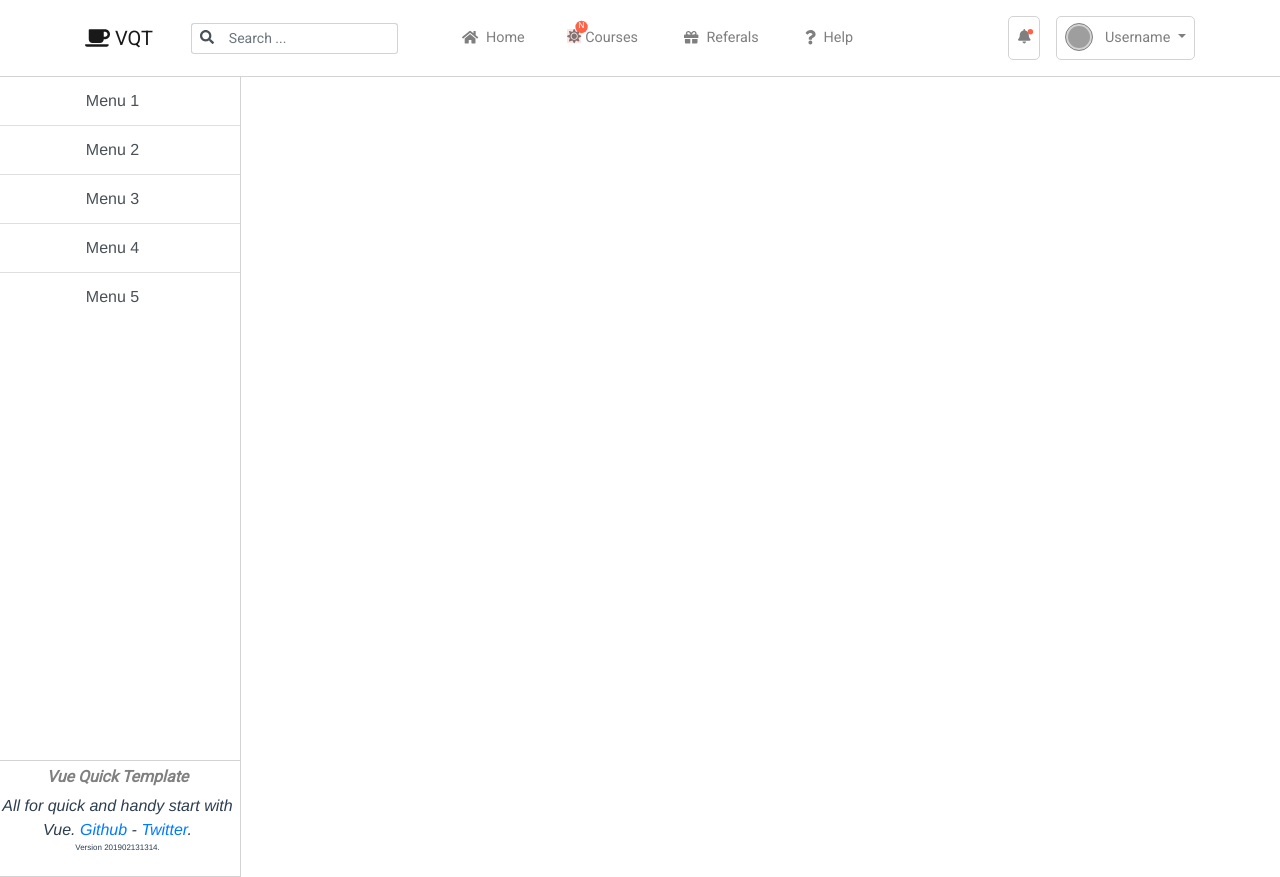
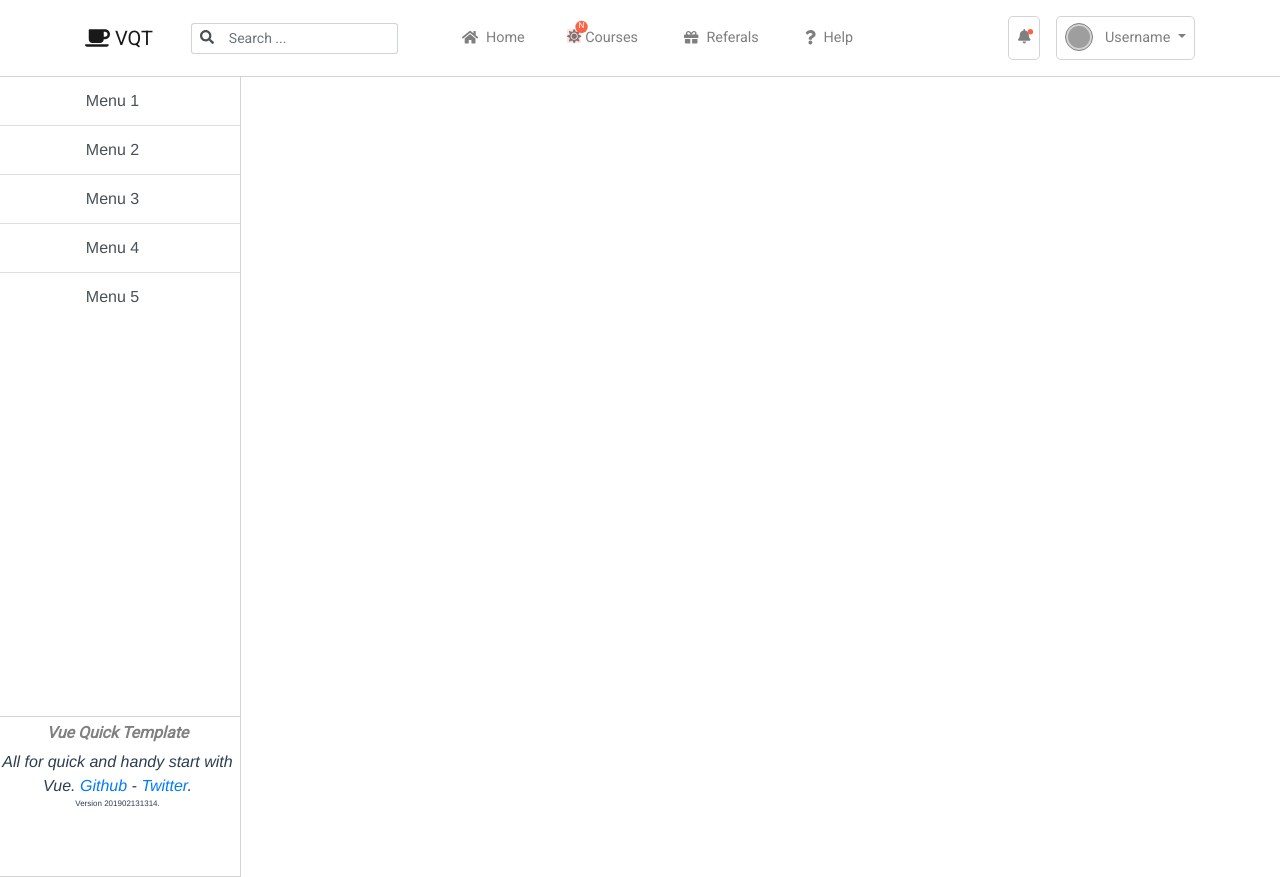
Before and after one commit to loitd/vue-quicktemplate, a Vue app: page / in a window 1280 px wide. Built offline with nearby package versions, Linux system fonts and the light colour scheme; grey boxes are pictures that could not be loaded.

Commit message:
'deploy-minor-fixes'

```diff
--- a/src/assets/scss/components/sidebar.scss
+++ b/src/assets/scss/components/sidebar.scss
@@ -5,8 +5,8 @@
 }
 
 #sidebarmenu {
-    min-height: 80vh;
-    max-height: 80vh;
+    min-height: 100vh;
+    max-height: 100vh;
     overflow-y: scroll;
 }
 
@@ -15,6 +15,7 @@
     bottom: 0;
     left: 0;
     max-height: 20vh;
+    min-height: 20vh;
     overflow: hidden;
     background-color: white;
     min-width: 100%;
```
